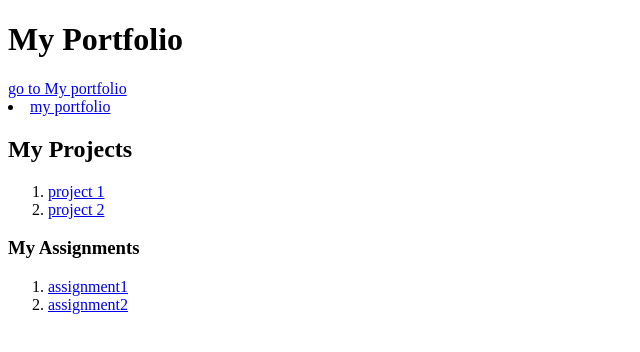
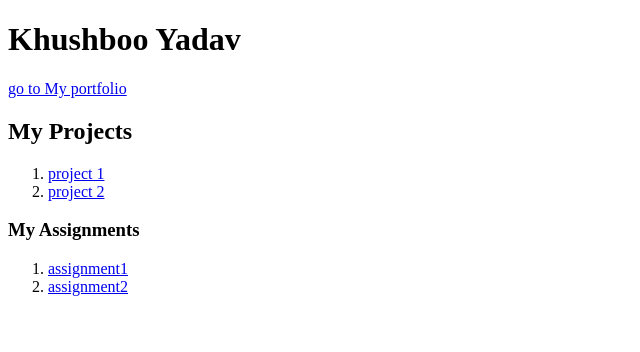
Before and after one commit to compiter/compiter.github.io, a plain HTML site: page index.html in a window 1280 px wide. Shown: the whole page, without its empty margins (0-640 px from the left). Drawn offline with Linux system fonts and the light colour scheme.

Commit message:
Updated index.html

```diff
--- a/index.html
+++ b/index.html
@@ -8,9 +8,9 @@ git config --global user.email "kynyay5678@gmail.com -->
     <title>Document</title>
 </head>
 
-    <h1>My Portfolio</h1>
+    <h1>Khushboo Yadav</h1>
     <a href="https://www.portfolio.com/" target="_blank">go to My portfolio</a>
-    <li><a href="portfolio">my portfolio</a></li>
+    <!-- <li><a href="portfolio">my portfolio</a></li> -->
     <h2>My Projects</h2>
 
 <!-- <li my project> -->
```
